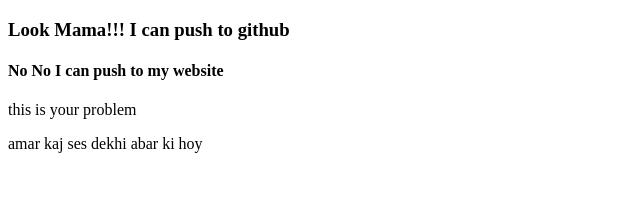
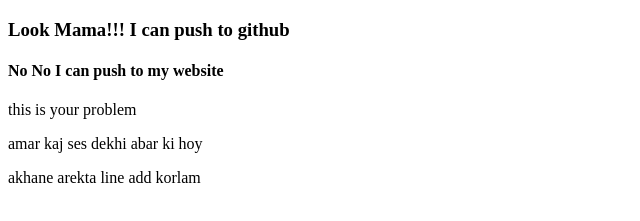
Before and after one commit to kaharullah-best/my-first-website, a plain HTML site: page index.html in a window 1280 px wide. Shown: the part 61-282 px from the top of the page, without its empty margins (0-640 px from the left). Drawn offline with Linux system fonts and the light colour scheme.

Commit message:
akhane added

```diff
--- a/index.html
+++ b/index.html
@@ -11,5 +11,6 @@
     <h4>No No I can push to my website</h4>
     <p>this is your problem</p>
     <p>amar kaj ses dekhi abar ki hoy</p>
+    <p>akhane arekta line add korlam</p>
 </body>
 </html>
```
